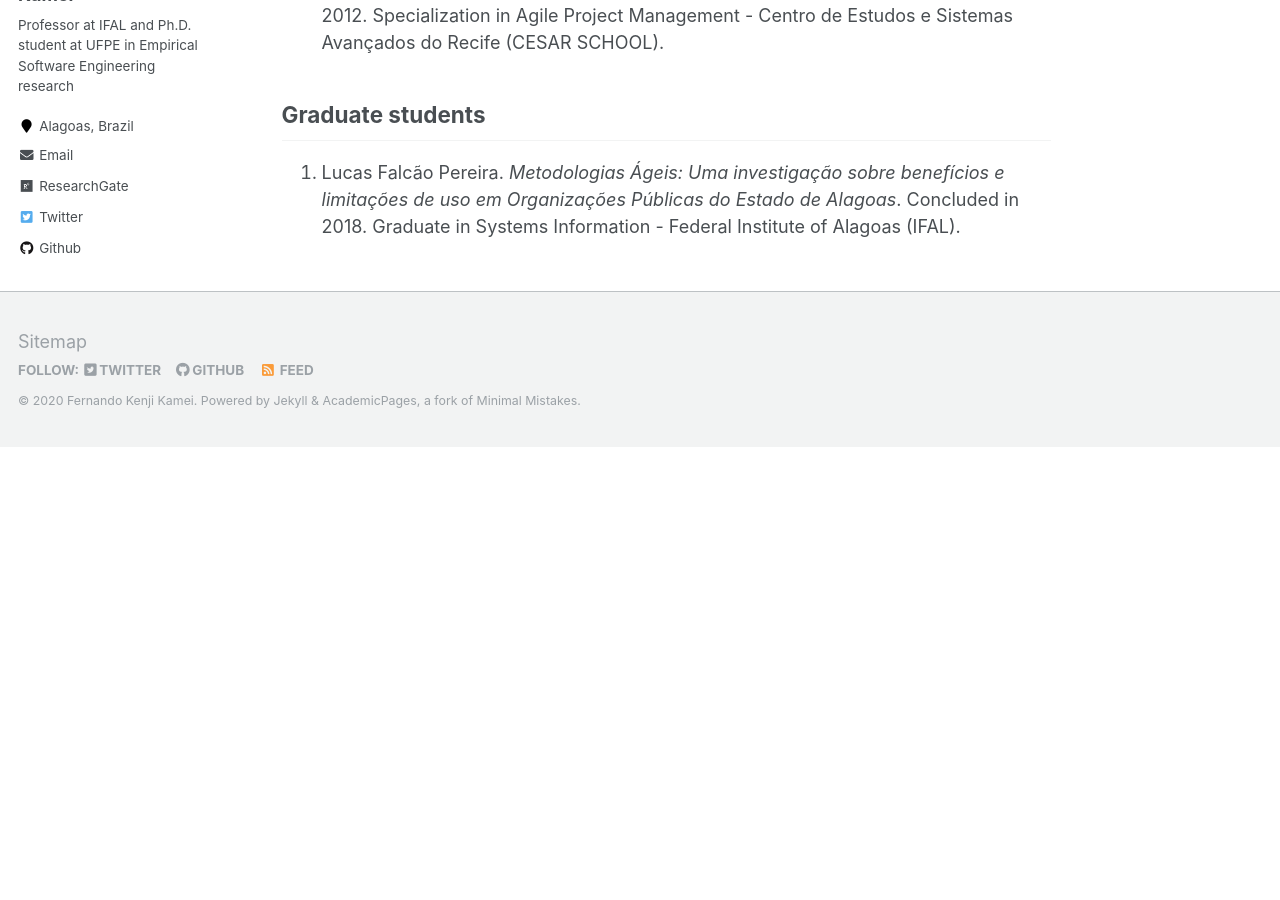
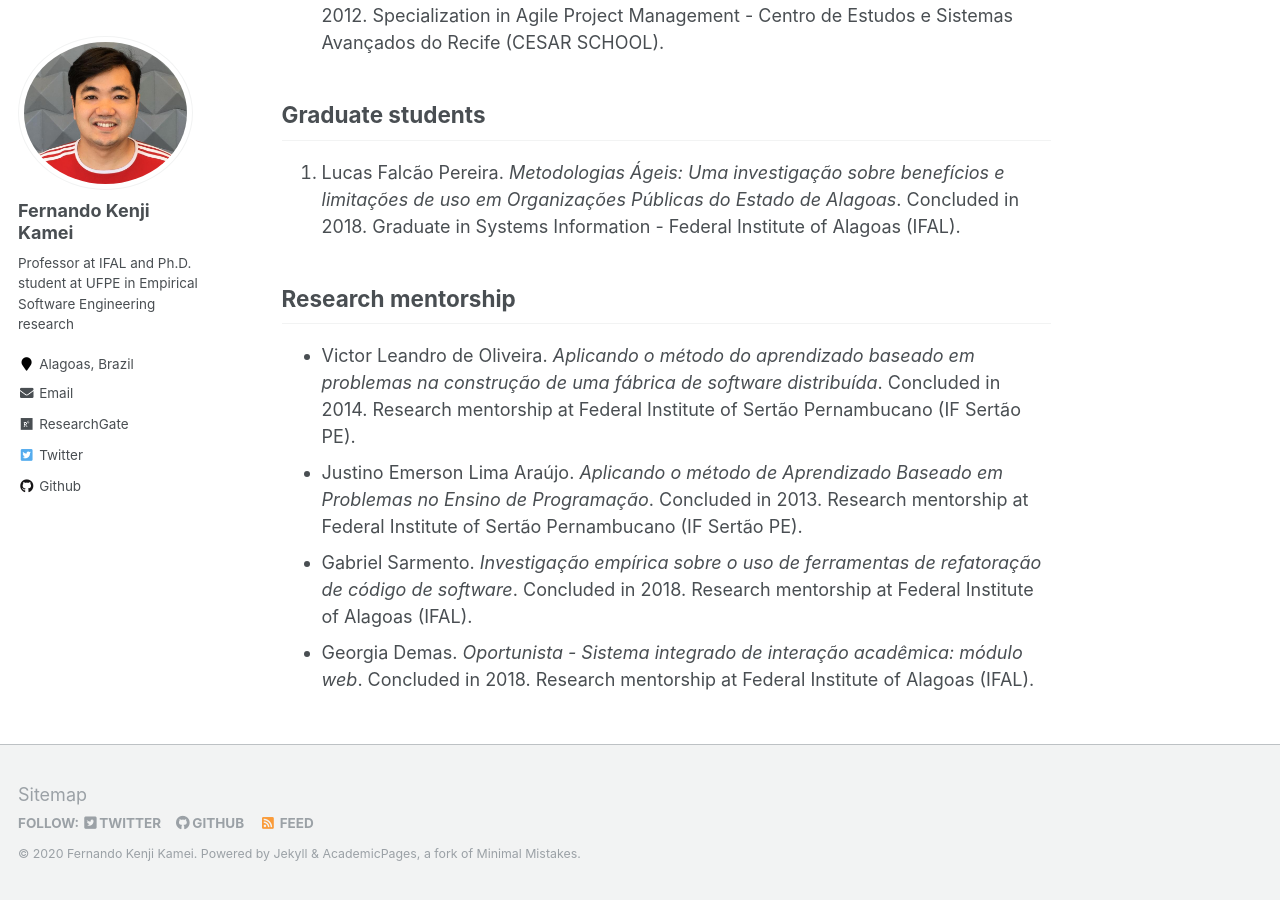
Before and after one commit to fkenjikamei/fkenjikamei.github.io, a Jekyll site: the page built from _pages/students.md, in a window 1280 px wide and 900 px high, scrolled down 521 px. Built offline with Jekyll 4.4.1, drawn with Linux system fonts in a browser that asks for light colours; before the commit the page ends 968 px from its top, so only the background shows below that.

Commit message:
add Research mentorship

```diff
--- a/_pages/students.md
+++ b/_pages/students.md
@@ -12,3 +12,10 @@ author_profile: true
 
 ## Graduate students
 1. Lucas Falc&atilde;o Pereira. *Metodologias &Aacute;geis: Uma investiga&ccedil;&atilde;o sobre benefícios e limitações de uso em Organizações Públicas do Estado de Alagoas*. Concluded in 2018. Graduate in Systems Information - Federal Institute of Alagoas (IFAL).
+
+## Research mentorship
+
+* Victor Leandro de Oliveira. *Aplicando o m&eacute;todo do aprendizado baseado em problemas na construção de uma fábrica de software distribuída*. Concluded in 2014. Research mentorship at Federal Institute of Sertão Pernambucano (IF Sertão PE).
+* Justino Emerson Lima Araújo. *Aplicando o método de Aprendizado Baseado em Problemas no Ensino de Programação*. Concluded in 2013. Research mentorship at Federal Institute of Sertão Pernambucano (IF Sertão PE).
+* Gabriel Sarmento. *Investigação empírica sobre o uso de ferramentas de refatoração de código de software*. Concluded in 2018. Research mentorship at Federal Institute of Alagoas (IFAL).
+* Georgia Demas. *Oportunista - Sistema integrado de interação acadêmica: módulo web*. Concluded in 2018. Research mentorship at Federal Institute of Alagoas (IFAL).
```
